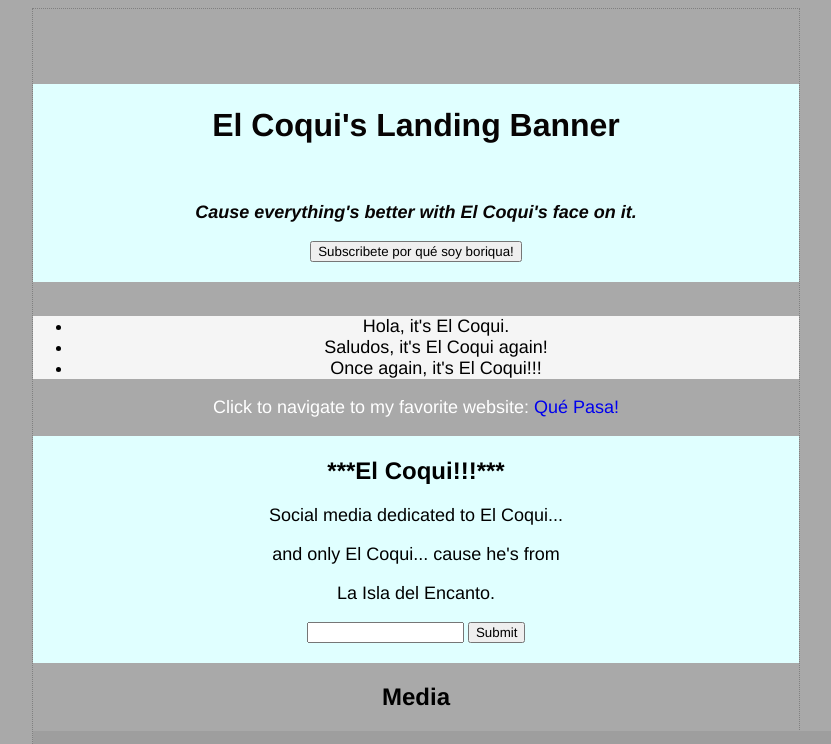
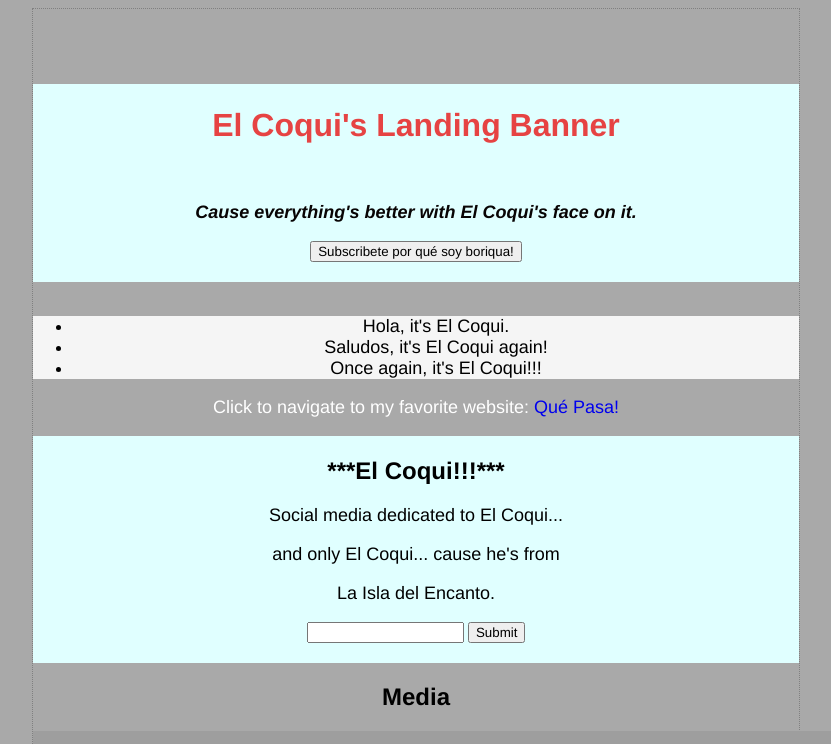
Before and after one commit to saj120/project1, a plain HTML site: page index.html in a window 1280 px wide. Shown: the top 744 px of the page, without its empty margins (224-1055 px from the left). Drawn offline with Linux system fonts and the light colour scheme; grey boxes are pictures that could not be loaded.

Commit message:
Changed H1 color

```diff
--- a/index.css
+++ b/index.css
@@ -2,7 +2,7 @@
     font-family: Helvetica, Arial, sans-serif;
 }
 h1 {
-    color: rgb(7, 4, 4);
+    color: rgb(230, 67, 67);
 }
 p,
 li {
```
